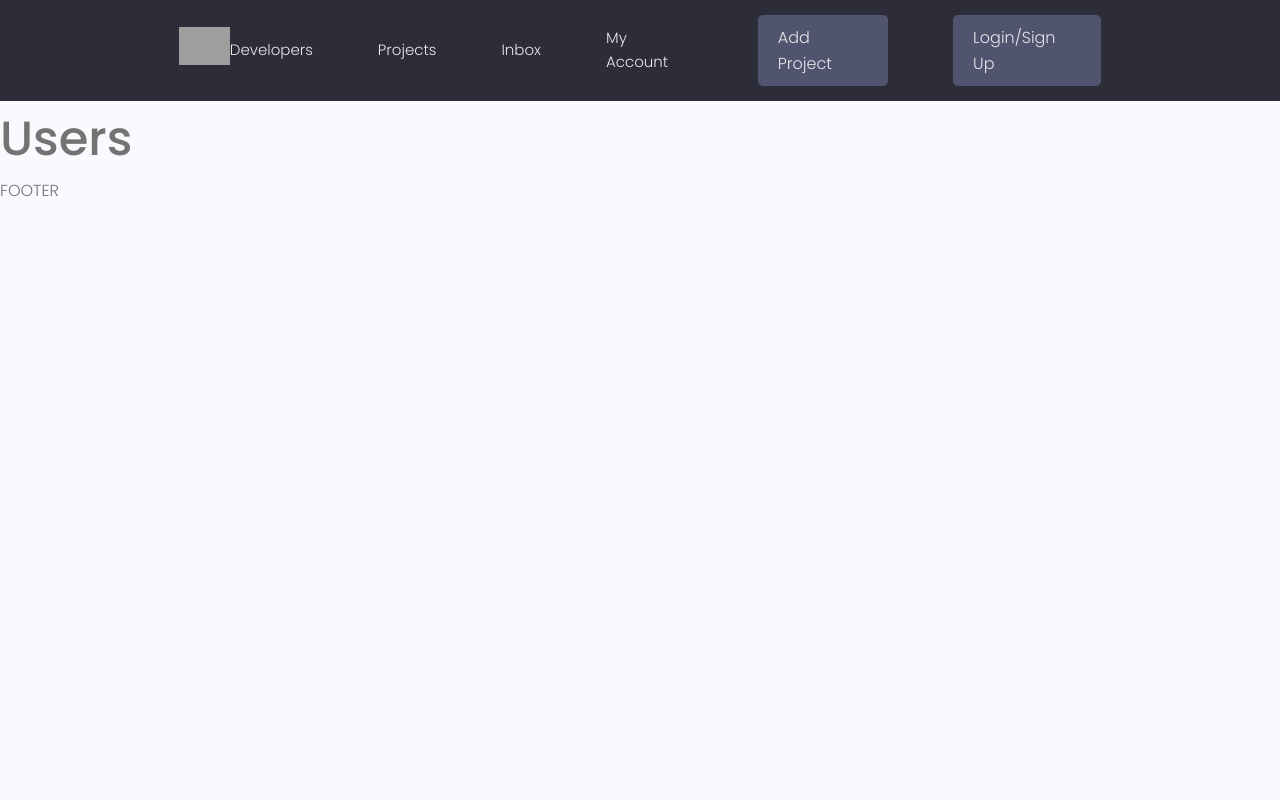
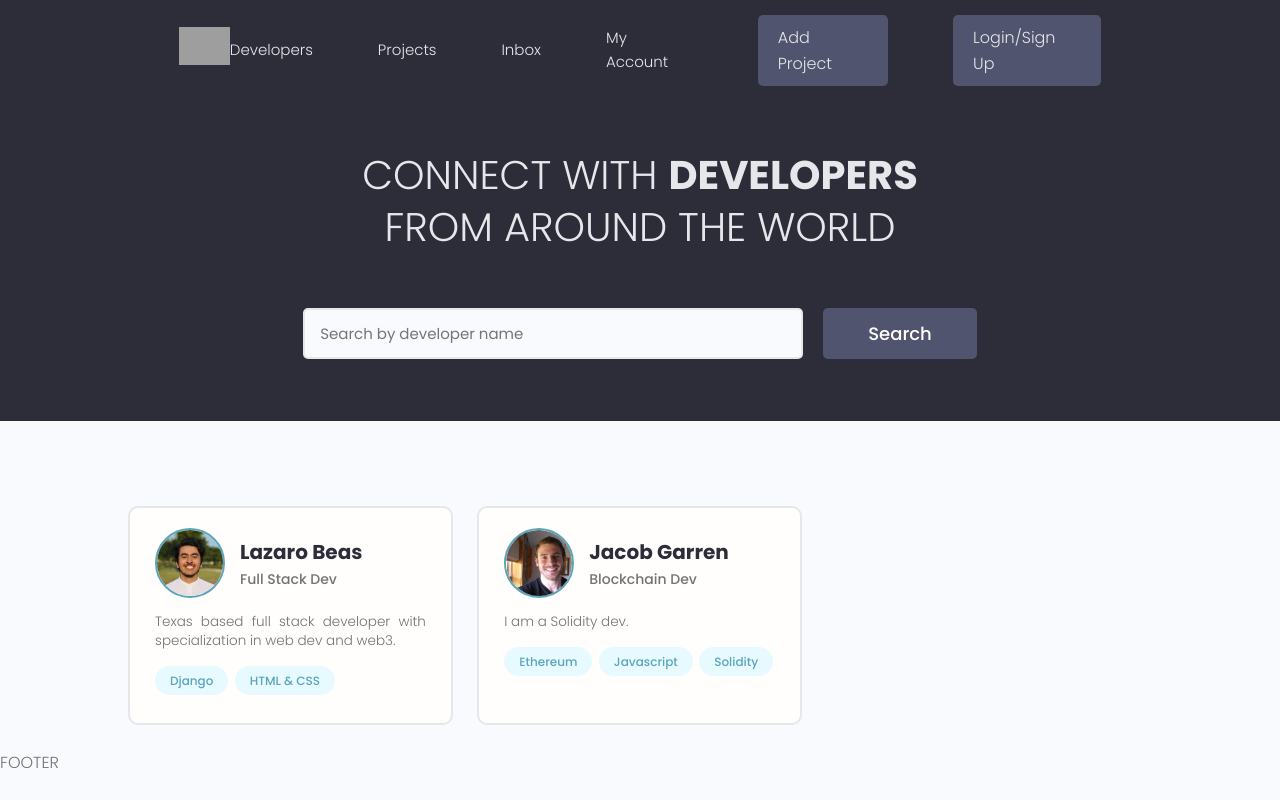
Before and after one commit to lazarobeas/betsearch, a Django app: page / in a window 1280 px wide. Run offline with Django 4.2, Linux system fonts and the light colour scheme; data comes from the database, SQL or seed files in the repository; both versions use the stored data as it was after the commit; some libraries are stand-ins or nearby versions; grey boxes are pictures that could not be loaded.

Commit message:
adding more modules to user profiles

```diff
--- a/projects/templates/projects/delete_template.html
+++ b/projects/templates/projects/delete_template.html
@@ -6,8 +6,8 @@
 </head>
 <body>
 
-{% extends 'main.html' %}
-{% block content %}
+{% extends 'mcontentain.html' %}
+{% block  %}
 
     <form action="", method="POST">
     {% csrf_token %}
--- a/users/admin.py
+++ b/users/admin.py
@@ -1,4 +1,5 @@
 from django.contrib import admin
-from .models import Profile
+from .models import Profile, Skill
 
 admin.site.register(Profile)
+admin.site.register(Skill)
--- a/users/models.py
+++ b/users/models.py
@@ -6,6 +6,7 @@ import uuid
 class Profile(models.Model):
     user = models.OneToOneField(User, on_delete=models.CASCADE, null=True, blank=True)
     username = models.CharField(max_length=200, blank=True, null=True)
+    loacation = models.CharField(max_length=200, blank=True, null=True)
     name = models.CharField(max_length=200, blank=True, null=True)
     email = models.EmailField(max_length=300, blank=True, null=True)
     pitch = models.CharField(max_length=200, blank=True, null=True)
@@ -19,3 +20,13 @@ class Profile(models.Model):
 
     def __str__(self):
         return str(self.user.username)
+
+class Skill(models.Model):
+    #foreign key is used to create a parent model relationship, in this case its connected to profile
+    owner = models.ForeignKey(Profile, on_delete=models.CASCADE, null=True, blank=True)
+    name = models.CharField(max_length=200, blank=True, null=True)
+    description = models.TextField(blank=True, null=True)
+    id = models.UUIDField(default=uuid.uuid4, unique=True, primary_key=True, editable=False)
+
+    def __str__(self):
+        return(self.name)
--- a/users/templates/users/profiles.html
+++ b/users/templates/users/profiles.html
@@ -10,7 +10,62 @@
 
 {% block content %}
 
-    <h1>Users</h1>
+<main class="home">
+    <section class="hero-section text-center">
+      <div class="container container--narrow">
+        <div class="hero-section__box">
+          <h2>CONNECT WITH <span>DEVELOPERS</span></h2>
+          <h2>FROM AROUND THE WORLD</h2>
+        </div>
+
+        <div class="hero-section__search">
+          <form class="form" action="#" method="get">
+            <div class="form__field">
+              <label for="formInput#search">Search Developers </label>
+              <input class="input input--text" id="formInput#search" type="text" name="text"
+                placeholder="Search by developer name" />
+            </div>
+
+            <input class="btn btn--sub btn--lg" type="submit" value="Search" />
+          </form>
+        </div>
+      </div>
+    </section>
+
+    <!-- Search Result: DevList -->
+    <section class="devlist">
+      <div class="container">
+        <div class="grid grid--three">
+
+            {% for profile in profiles %}
+          <div class="column card">
+            <div class="dev">
+              <a href="" class="card__body">
+                <div class="dev__profile">
+                  <img class="avatar avatar--md" src="{{ profile.profile_image.url }}" alt="image" />
+                  <div class="dev__meta">
+                    <h3>{{ profile.name}}</h3>
+                    <h5>{{ profile.pitch | slice:"60"}}</h5>
+                  </div>
+                </div>
+                <p class="dev__info">
+                  {{ profile.bio | slice:"150"}}
+                </p>
+                <div class="dev__skills">
+                    {% for skill in profile.skill_set.all %}
+                  <span class="tag tag--pill tag--main">
+                    <small>{{ skill }}</small>
+                  </span>
+                    {% endfor %}
+                </div>
+              </a>
+            </div>
+          </div>
+            {% endfor %}
+        </div>
+      </div>
+    </section>
+  </main>
 
 {% endblock %}
 
--- a/users/views.py
+++ b/users/views.py
@@ -1,5 +1,8 @@
 from django.shortcuts import render
-
+from .models import Profile
 
 def profiles(request):
-    return render(request, 'users/profiles.html')
+    # This takes all the profile objects
+    profiles = Profile.objects.all()
+    context = {'profiles': profiles}
+    return render(request, 'users/profiles.html', context)
```
Also changed, not shown: db.sqlite3, projects/models.py (line endings or trailing spaces), static/images/angel_de_independencia.jpg (added), static/images/skyline.jpg (added), users/migrations/0003_profile_loacation_skill.py (added).
